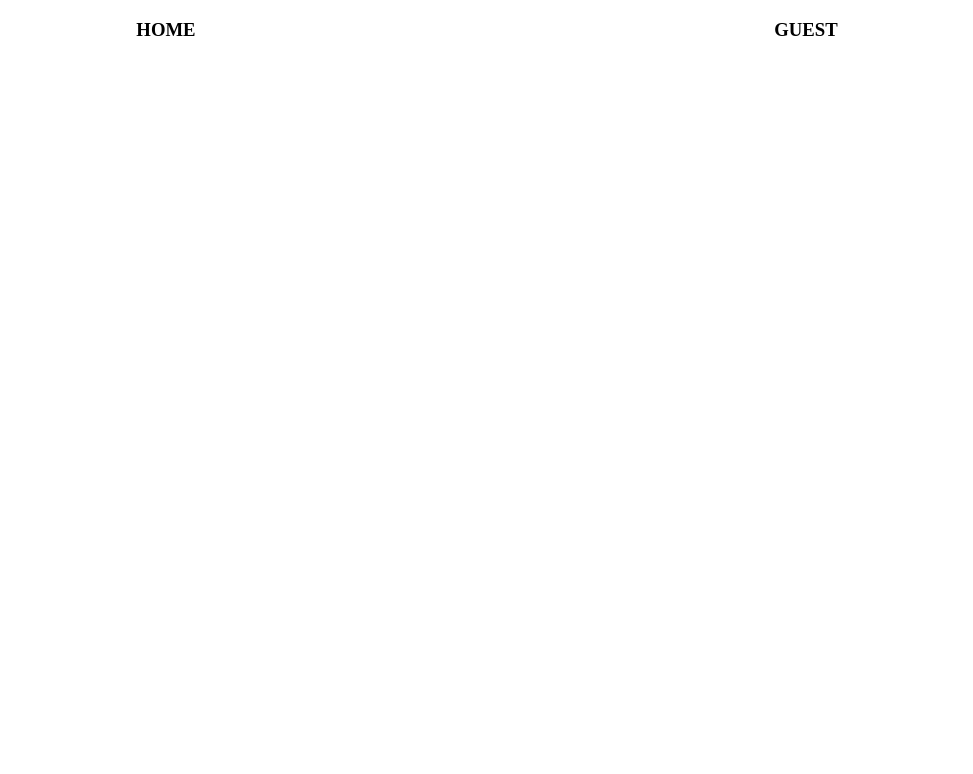
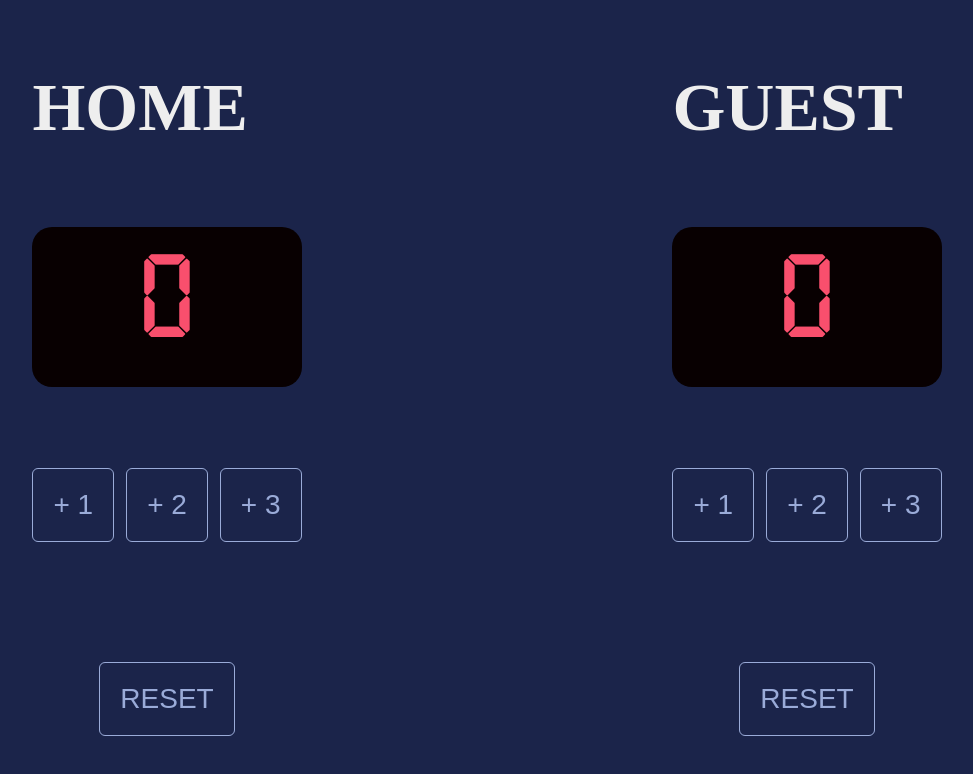
Before and after one commit to nidhi-suri/storyboard, a plain HTML site: page index.html in a window 1280 px wide. Shown: the whole page, without its empty margins (153-1126 px from the left). Drawn offline with Linux system fonts and the light colour scheme.

Commit message:
completed code

```diff
--- a/index.css
+++ b/index.css
@@ -1,3 +1,8 @@
+@font-face {
+    font-family: 'Technology Bold';
+    src: url("./fonts/Technology-Bold.ttf");
+}
+
 body {
     margin: 0;
 }
@@ -5,4 +10,42 @@ body {
 .container {
     display: flex;
     justify-content: space-around;
+    height: 100vh;
+    background-color: #1B244A;
+    color:#EEEEEE;
 }
+.reset {
+    display: flex;
+    margin-top: 120px;
+    justify-content: center;
+}
+h3 {
+    font-size: 68px;
+}
+h1{
+    font-size: 120px;
+    color: #F94F6D;
+    text-align: center;
+    font-family: 'Technology Bold';
+    padding: 20px;
+}
+.board {
+    background-color: #080001;
+    border-radius: 20px;
+}
+
+.buttons{
+    display: flex;
+    justify-content: space-around;
+    align-items: center;
+    gap:12px
+}
+
+button {
+    border: 1px solid #9AABD8;
+    background-color: transparent;
+    padding: 20px;
+    border-radius: 6px;
+    color: #9AABD8;
+    font-size: 28px;
+}
--- a/index.html
+++ b/index.html
@@ -1,20 +1,46 @@
 <!DOCTYPE html>
 <html lang="en">
+
 <head>
     <meta charset="UTF-8">
     <meta name="viewport" content="width=device-width, initial-scale=1.0">
     <link rel="stylesheet" href="index.css">
     <title>Storyboard</title>
 </head>
+
 <body>
     <div class="container">
-            <div>
-                <h3>HOME</h3>
+        <div>
+            <h3>HOME</h3>
+            <div class="board">
+                <h1 id="home">0</h1>
             </div>
-            <div>
-                <h3>GUEST</h3>
+            <div class="buttons">
+                <button onclick="add(1,'home')">+ 1</button>
+                <button onclick="add(2,'home')">+ 2</button>
+                <button onclick="add(3,'home')">+ 3</button>
+            </div>
+            <div class="reset">
+
+                <button onclick="reset('home')">RESET</button>
             </div>
         </div>
-        <script src="index.js"></script>
+        <div>
+            <h3>GUEST</h3>
+            <div class="board">
+                <h1 id="guest">0</h1>
+            </div>
+            <div class="buttons">
+                <button onclick="add(1,'guest')">+ 1</button>
+                <button onclick="add(2,'guest')">+ 2</button>
+                <button onclick="add(3,'guest')">+ 3</button>
+            </div>
+            <div class="reset">
+                <button onclick="reset('guest')">RESET</button>
+            </div>
+        </div>
+    </div>
+    <script src="index.js"></script>
 </body>
+
 </html>
```
Also changed, not shown: fonts/Technology-Bold.ttf (added), 1 other file.
